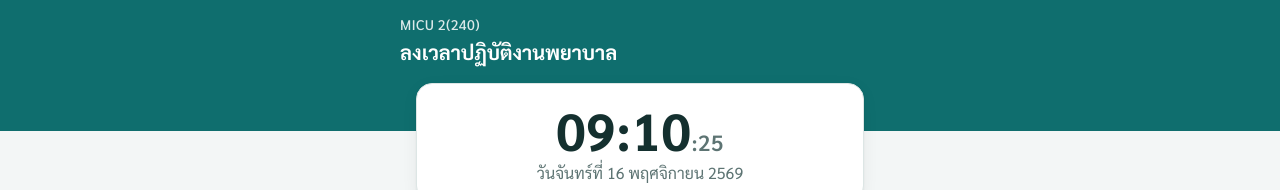
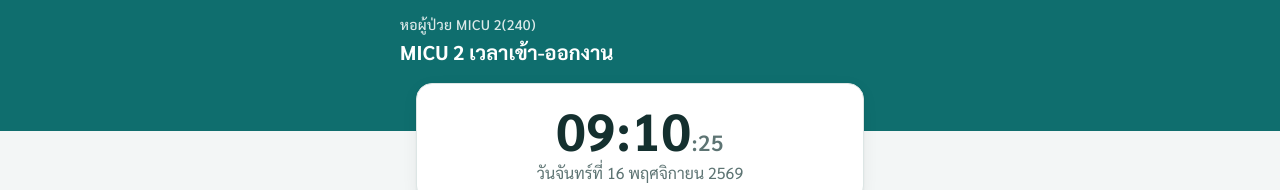
Before and after one commit to fadlee009/nursenews, a plain HTML site: page micu2/index.html in a window 1280 px wide. Shown: the top 190 px of the page. Drawn offline with Linux system fonts and the light colour scheme.

Commit message:
ตั้งชื่อเว็บแอปเป็น "MICU 2 เวลาเข้า-ออกงาน"
Co-Authored-By: Claude Opus 5.5 <noreply@anthropic.com>
Claude-Session: https://claude.ai/code/session_01QdEMUKgDr3Hno8GsuNTRCN

```diff
--- a/micu2/index.html
+++ b/micu2/index.html
@@ -3,7 +3,9 @@
 <head>
 <meta charset="utf-8">
 <meta name="viewport" content="width=device-width, initial-scale=1, viewport-fit=cover">
-<title>ลงเวลา MICU 2(240)</title>
+<title>MICU 2 เวลาเข้า-ออกงาน</title>
+<meta name="apple-mobile-web-app-title" content="MICU 2 เข้า-ออกงาน">
+<meta name="application-name" content="MICU 2 เวลาเข้า-ออกงาน">
 <meta name="theme-color" content="#0f6e6e">
 <link rel="preconnect" href="https://fonts.googleapis.com">
 <link rel="preconnect" href="https://fonts.gstatic.com" crossorigin>
@@ -121,8 +123,8 @@
 <body>
 <header class="top">
   <div class="inner">
-    <div class="ward" id="wardName">MICU 2(240)</div>
-    <h1>ลงเวลาปฏิบัติงานพยาบาล</h1>
+    <div class="ward" id="wardName">หอผู้ป่วย MICU 2(240)</div>
+    <h1>MICU 2 เวลาเข้า-ออกงาน</h1>
   </div>
 </header>
 
@@ -437,8 +439,7 @@ async function init() {
     toast('เชื่อมต่อระบบไม่สำเร็จ: ' + e.message, 'bad'); return;
   }
   if (!API_URL && state.pos) { state.cfg.lat = state.pos.lat; state.cfg.lng = state.pos.lng; }
-  $('wardName').textContent = state.cfg.ward || 'MICU 2(240)';
-  document.title = `ลงเวลา ${state.cfg.ward || 'MICU 2(240)'}`;
+  $('wardName').textContent = 'หอผู้ป่วย ' + (state.cfg.ward || 'MICU 2(240)');
   const sel = $('staff'), saved = LS.get('micu2_staff', '');
   sel.innerHTML = '<option value="">— เลือกชื่อของคุณ —</option>' +
     state.cfg.staff.map(s => `<option value="${esc(s.id)}">${esc(s.name)}${s.position ? ' · ' + esc(s.position) : ''}</option>`).join('');
```
Also changed, not shown: 2 other files.
